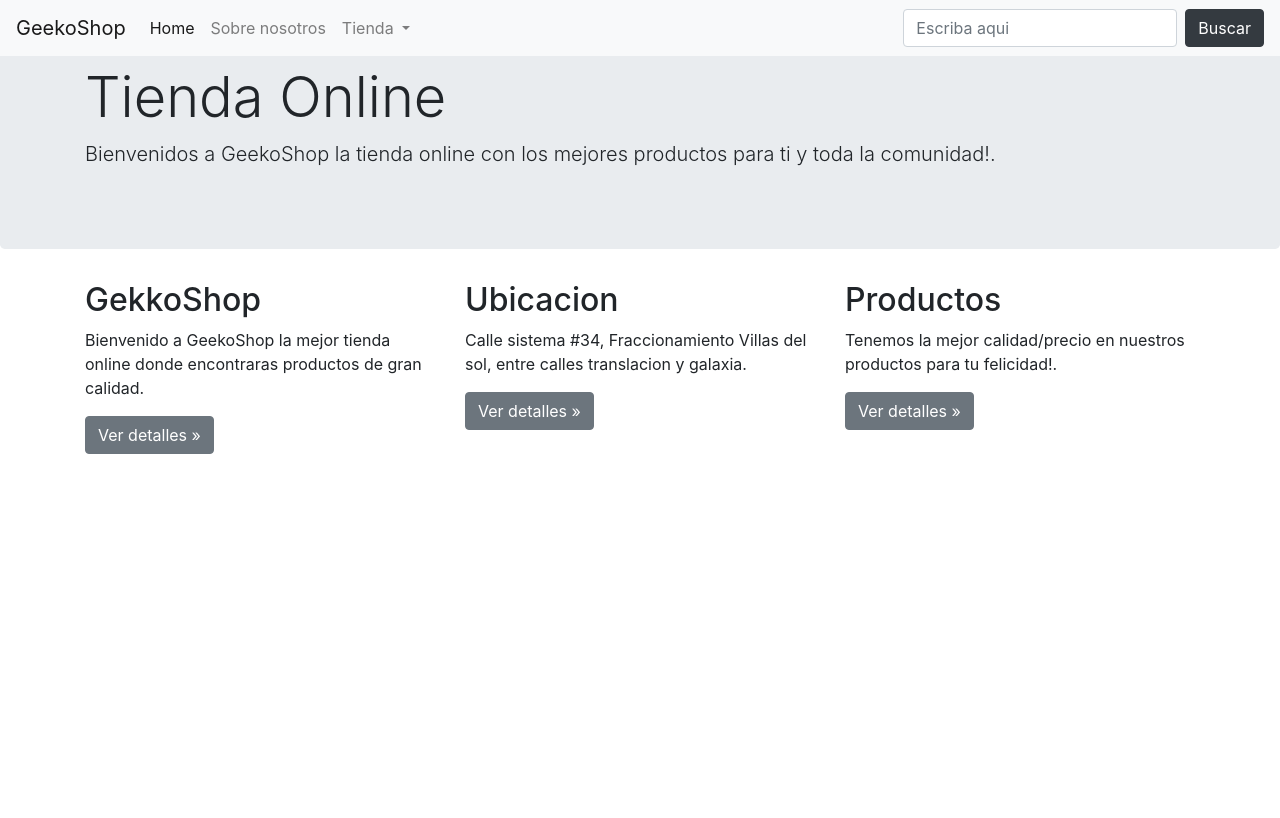
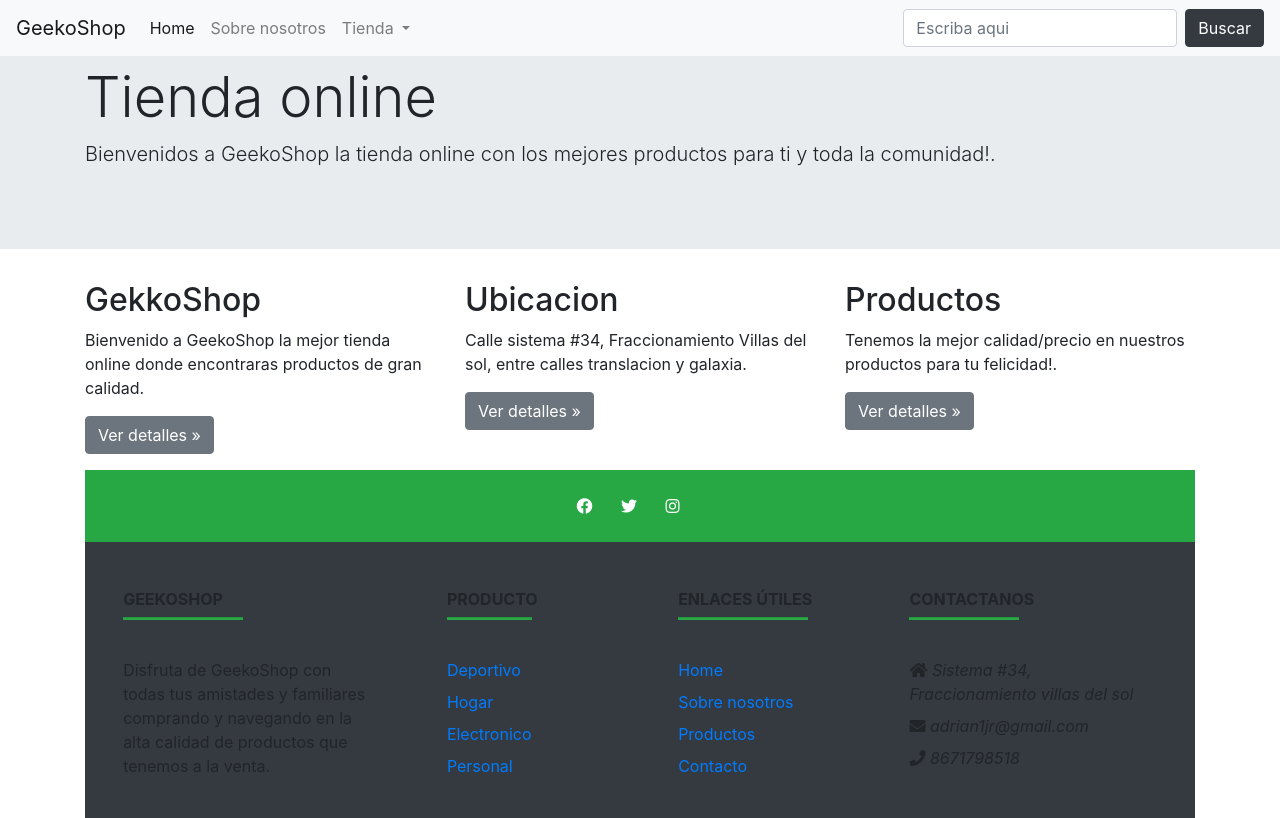
Before and after one commit to Adrian1jr/GeekoShop, a website: page index.html in a window 1280 px wide. Drawn offline with nearby package versions, Linux system fonts and the light colour scheme.

Commit message:
Actualizacion - probando footer

```diff
--- a/index.html
+++ b/index.html
@@ -6,10 +6,19 @@
     <meta name="viewport" content="width=device-width, initial-scale=1. shrink-to-fit=no">
     <title>GeekoShop</title>
     <link rel="stylesheet" href="/node_modules/bootstrap/dist/css/bootstrap.min.css">
+
+    <!-- Font Awesome -->
+    <link rel="stylesheet" href="https://use.fontawesome.com/releases/v5.8.2/css/all.css">
+    <!-- Google Fonts -->
+    <link rel="stylesheet" href="https://fonts.googleapis.com/css?family=Roboto:300,400,500,700&display=swap">
+
 </head>
 
 <body>
-    <nav class="navbar navbar-expand-lg navbar-light bg-light fixed-top">
+
+
+    <!--Esto es todo mi navbar-->
+    <nav class="navbar navbar-expand-lg navbar-light bg-light fixed-top ">
         <a class="navbar-brand" href="#">GeekoShop</a>
         <button class="navbar-toggler" type="button" data-toggle="collapse" data-target="#navbarSupportedContent"
             aria-controls="navbarSupportedContent" aria-expanded="false" aria-label="Toggle navigation">
@@ -30,10 +39,10 @@
                         Tienda
                     </a>
                     <div class="dropdown-menu" aria-labelledby="navbarDropdown">
-                        <a class="dropdown-item" href="#">Sudaderas</a>
-                        <a class="dropdown-item" href="#">Playeras</a>
-                        <div class="dropdown-divider"></div>
-                        <a class="dropdown-item" href="#">Proximamente</a>
+                        <a class="dropdown-item" href="#">Hogar</a>
+                        <a class="dropdown-item" href="#">Electronicos</a>
+                        <a class="dropdown-item" href="#">Deportivo</a>
+                        <a class="dropdown-item" href="#">Personal</a>
                     </div>
                 </li>
                 <li class="nav-item">
@@ -46,14 +55,16 @@
         </div>
     </nav>
 
-    <div class="jumbotron">
+
+    <div class="jumbotron jumbotron-fluid">
         <div class="container">
-            <h1 class="display-4">Tienda Online</h1>
+            <h1 class="display-4">Tienda online</h1>
             <p class="lead">Bienvenidos a GeekoShop la tienda online con los mejores productos para ti y toda la
                 comunidad!.</p>
         </div>
     </div>
 
+    <!--Este es mi grid-->
     <div class="container">
         <!-- Example row of columns -->
         <div class="row">
@@ -74,10 +85,68 @@
             </div>
         </div>
 
-        <p></p>
+        <!--Esto es nuestro footer y empezamos aqui con las redes sociales-->
+        <footer class="page-footer bg-dark">
+            <div class="bg-success">
+                <div class="container">
+                    <div class="row py-4 d-flex align-items-center">
+                        <div class="col-md-12 text-center">
+                            <a href="#"><i class="fab fa-facebook text-white mr-4"></i></a>
+                            <a href="#"><i class="fab fa-twitter text-white mr-4"></i></a>
+                            <a href="#"><i class="fab fa-instagram text-white mr-4"></i></a>
+                        </div>
+                    </div>
+                </div>
+            </div>
 
+            <div class="container text-center text-md-left mt-5">
+                <div class="row">
+                    <div class="col-md-3 mx-auto mb-4">
+                        <h6 class="text-uppercase font-weight-bold">GeekoShop</h6>
+                        <hr class="bg-success mb-4 mt-0 d-inline-block mx-auto" style="width: 120px; height: 2px;">
+                        <p class="mt-2">Disfruta de GeekoShop con todas tus amistades y familiares comprando y navegando
+                            en la alta calidad de productos que tenemos a la venta.</p>
+                    </div>
 
-        <!-- JS, Popper.js, and jQuery -->
+                    <div class="col-md-2 mx-auto mb-4">
+                        <h6 class="text-uppercase font-weight-bold">Producto</h6>
+                        <hr class="bg-success mb-4 mt-0 d-inline-block mx-auto" style="width: 85px; height: 2px;">
+
+                        <ul class="list-unstyled">
+                            <li class="my-2"><a href="#">Deportivo</a></li>
+                            <li class="my-2"><a href="#">Hogar</a></li>
+                            <li class="my-2"><a href="#">Electronico</a></li>
+                            <li class="my-2"><a href="#">Personal</a></li>
+                        </ul>
+                    </div>
+                    <div class="col-md-2 mx-auto mb-4">
+                        <h6 class="text-uppercase font-weight-bold">Enlaces útiles</h6>
+                        <hr class="bg-success mb-4 mt-0 d-inline-block mx-auto" style="width: 130px; height: 2px;">
+                        <ul class="list-unstyled">
+                            <li class="my-2"><a href="#">Home</a></li>
+                            <li class="my-2"><a href="#">Sobre nosotros</a></li>
+                            <li class="my-2"><a href="#">Productos</a></li>
+                            <li class="my-2"><a href="#">Contacto</a></li>
+                        </ul>
+                    </div>
+                    <div class="col-md-3 mx-auto mb-4">
+                        <h6 class="text-uppercase font-weight-bold ">Contactanos</h6>
+                        <hr class="bg-success mb-4 mt-0 d-inline-block mx-auto" style="width: 110px; height: 2px;">
+                        <ul class="list-unstyled">
+                            <li class="my-2"><i href="#"><i class="fas fa-home"></i> Sistema #34, Fraccionamiento villas
+                                    del sol</li>
+                            <li class="my-2"><i href="#"><i class="fas fa-envelope"></i> adrian1jr@gmail.com</li>
+                            <li class="my-2"><i href="#"><i class="fas fa-phone"></i> 8671798518</li>
+                        </ul>
+                    </div>
+        </footer>
+
+        <!-- JQuery -->
+        <script type="text/javascript" src="https://cdnjs.cloudflare.com/ajax/libs/jquery/3.5.1/jquery.min.js"></script>
+        <!-- Bootstrap tooltips -->
+        <script type="text/javascript"
+            src="https://cdnjs.cloudflare.com/ajax/libs/popper.js/1.14.4/umd/popper.min.js"></script>
+
         <script src="node_modules/jquery/dist/jquery.slim.js"></script>
         <script src="/node_modules/popper.js/dist/umd/popper.min.js"></script>
         <script src="node_modules/bootstrap/dist/js/bootstrap.min.js"></script>
```
